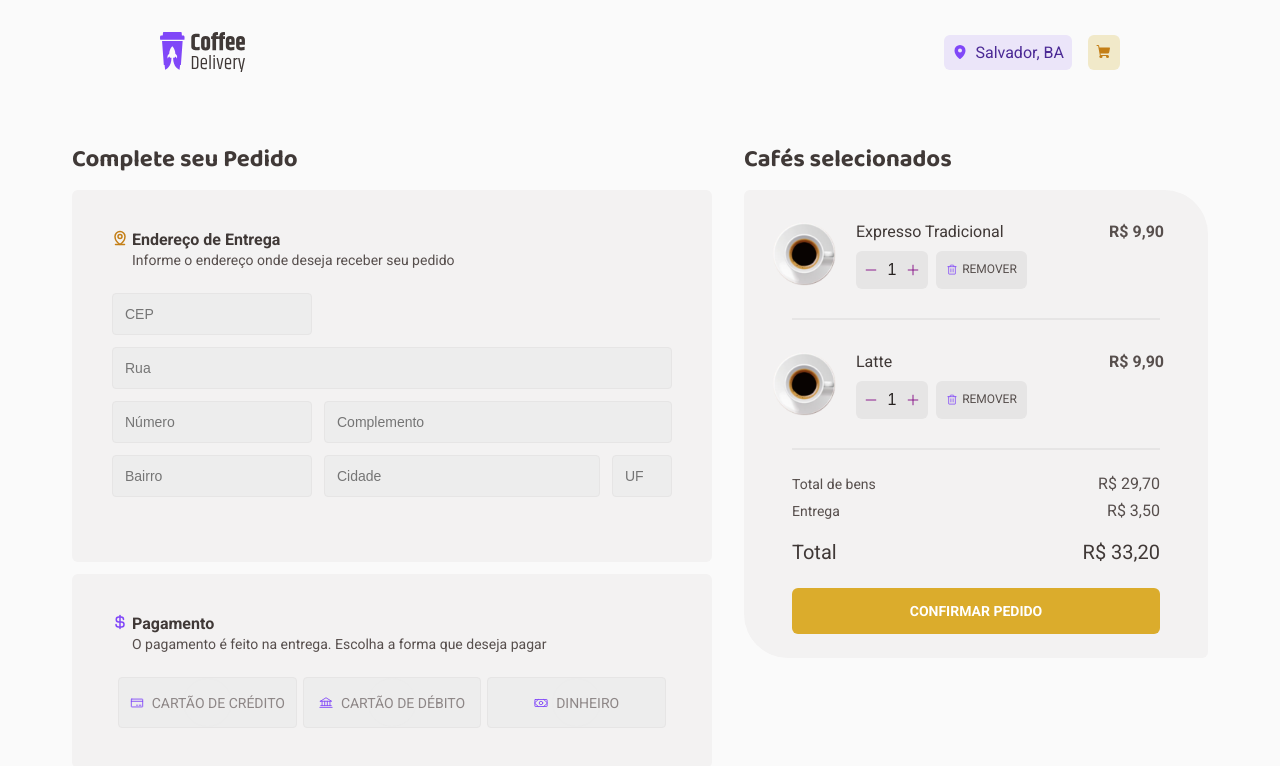
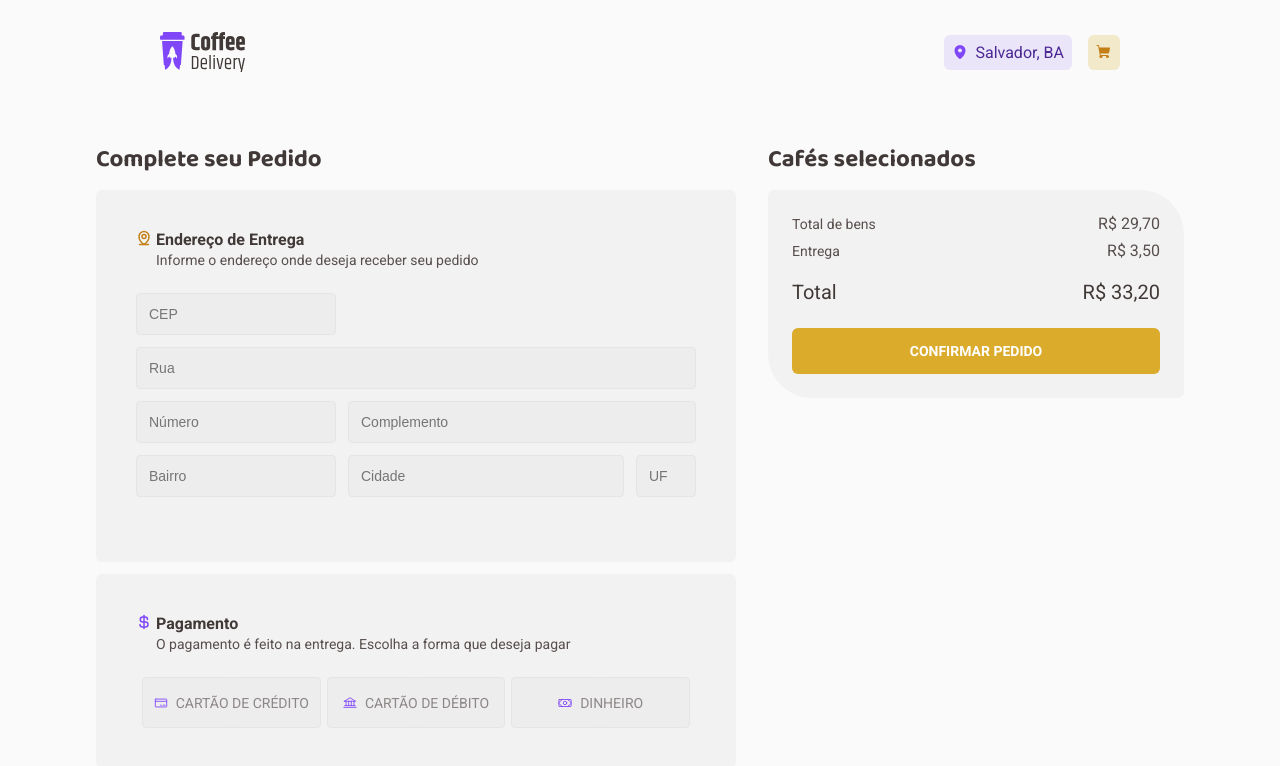
Before and after one commit to jairocket/project-02, a React (Vite) app: page /checkout in a window 1280 px wide. Shown: the top 766 px of the page. Built offline with nearby package versions, Linux system fonts and the light colour scheme.

Commit message:
feat(context): Add Context

```diff
--- a/src/App.tsx
+++ b/src/App.tsx
@@ -4,15 +4,17 @@ import { defaultTheme } from './styles/Themes/default'
 import { Header } from './components/Header'
 import { GlobalStyle } from './styles/globals'
 
-import { Main } from './pages/Main'
 import { Router } from './Router'
+import { CheckoutContextProvider } from './contexts/checkoutContext'
 
 function App() {
   return (
     <BrowserRouter>
       <ThemeProvider theme={defaultTheme}>
-        <Header />
-        <Router />
+        <CheckoutContextProvider>
+          <Header />
+          <Router />
+        </CheckoutContextProvider>
         <GlobalStyle />
       </ThemeProvider>
     </BrowserRouter>
--- a/src/components/CheckoutForm/index.tsx
+++ b/src/components/CheckoutForm/index.tsx
@@ -1,34 +1,30 @@
+import { useContext } from 'react'
+import { NavLink } from 'react-router-dom'
+import { CheckoutContext } from '../../contexts/checkoutContext'
 import { SelelectedItem } from '../SelectedItem'
 import { SubmitButton, Table, CheckoutContainer } from './styles'
 
-interface SelectedCoffee {
-  id: number
-  image: string
-  amount?: number
-  total: string
-  name: string
-}
+export function CheckoutForm() {
+  const { coffeeCart } = useContext(CheckoutContext)
 
-interface SelectedCoffeeList {
-  selected: SelectedCoffee[]
-}
-export function CheckoutForm({ selected }: SelectedCoffeeList) {
+  console.log(coffeeCart)
   return (
     <CheckoutContainer>
       <div>
-        {selected.map((coffee) => {
+        {coffeeCart.map((coffee) => {
           return (
-            <div key={coffee.id}>
+            <div key={coffee.name}>
               <SelelectedItem
                 name={coffee.name}
-                amount={coffee.amount}
-                total={coffee.total}
+                amount={coffee.coffeeUnits}
+                total={coffee.coffeeTotal}
                 image={coffee.image}
               />
             </div>
           )
         })}
       </div>
+
       <div>
         <Table>
           <tbody>
@@ -52,7 +48,9 @@ export function CheckoutForm({ selected }: SelectedCoffeeList) {
             </tr>
           </tfoot>
         </Table>
-        <SubmitButton type="submit">CONFIRMAR PEDIDO</SubmitButton>
+        <NavLink to={'/confirmation'}>
+          <SubmitButton type="button">CONFIRMAR PEDIDO</SubmitButton>
+        </NavLink>
       </div>
     </CheckoutContainer>
   )
--- a/src/components/CoffeeAmount/index.tsx
+++ b/src/components/CoffeeAmount/index.tsx
@@ -1,16 +1,46 @@
 import { Minus, Plus } from 'phosphor-react'
-import { InputButtonContainer } from './styles'
+import { Button, InputButtonContainer } from './styles'
+import { useForm, useFormContext } from 'react-hook-form'
+import { useContext } from 'react'
+import { CheckoutContext } from '../../contexts/checkoutContext'
+import { useCoffeeUnitsForm } from '../../contexts/formContext'
 
-interface CoffeeAmountInterface {
-  amount?: number
-}
+export function CoffeeAmount() {
+  const coffeeUnitsForm = useCoffeeUnitsForm()
 
-export function CoffeeAmount({ amount }: CoffeeAmountInterface) {
+  const { register, setValue, getValues } = useFormContext()
+
+  const handleIncreaseAmount = () => {
+    return getValues('amount') + 1
+  }
+
+  const handleDeCreaseAmount = () => {
+    if (getValues('amount') > 0) {
+      return getValues('amount') - 1
+    }
+    return 0
+  }
+
   return (
     <InputButtonContainer>
-      <Minus color="purple" />
-      <input type="number" disabled value={amount} />
-      <Plus color="purple" />
+      <Button
+        type={'button'}
+        onClick={() => setValue('amount', handleDeCreaseAmount())}
+      >
+        <Minus color="purple" />
+      </Button>
+      <input
+        type="number"
+        min={0}
+        disabled
+        {...register('amount', { valueAsNumber: true })}
+      />
+      <Button
+        type={'button'}
+        onClick={() => setValue('amount', handleIncreaseAmount())}
+      >
+        <Plus color="purple" />
+      </Button>
     </InputButtonContainer>
   )
 }
--- a/src/components/CoffeeAmount/styles.ts
+++ b/src/components/CoffeeAmount/styles.ts
@@ -32,3 +32,6 @@ export const InputButtonContainer = styled.div`
     color: ${(props) => props.theme['title']};
   }
 `
+export const Button = styled.button`
+  border: 0;
+`
--- a/src/components/CoffeeCard/index.tsx
+++ b/src/components/CoffeeCard/index.tsx
@@ -1,5 +1,8 @@
 import { ShoppingCart } from 'phosphor-react'
 import { CoffeeAmount } from '../CoffeeAmount'
+import { useNavigate } from 'react-router-dom'
+import { useCoffeeUnitsForm } from '../../contexts/formContext'
+
 import {
   CoffeeCardContainer,
   CoffeeImageContainer,
@@ -8,6 +11,9 @@ import {
   FormContainer,
   CheckoutButtonContainer,
 } from './styles'
+import { FormProvider } from 'react-hook-form'
+import { useContext } from 'react'
+import { CheckoutContext } from '../../contexts/checkoutContext'
 
 export interface CoffeeCardProps {
   image: string
@@ -17,14 +23,25 @@ export interface CoffeeCardProps {
   price: string
   amount?: number
 }
+
 export function CoffeeCard({
   image,
   tags,
   name,
   description,
   price,
-  amount,
 }: CoffeeCardProps) {
+  const { addCoffeeToCart } = useContext(CheckoutContext)
+  const navigate = useNavigate()
+  const coffeeUnitsForm = useCoffeeUnitsForm()
+
+  const { handleSubmit } = coffeeUnitsForm
+
+  const onSubmit = (data: { amount: number }) => {
+    addCoffeeToCart(name, data.amount)
+    navigate('/checkout')
+  }
+
   return (
     <CoffeeCardContainer>
       <CoffeeImageContainer>
@@ -37,12 +54,16 @@ export function CoffeeCard({
       </TagsContainer>
       <h6>{name}</h6>
       <p>{description}</p>
-      <FormContainer>
+
+      <FormContainer onSubmit={handleSubmit(onSubmit)}>
         <p>
           R$ <span>{`${price}`}</span>
         </p>
         <InputContainer>
-          <CoffeeAmount amount={amount} />
+          <FormProvider {...coffeeUnitsForm}>
+            <CoffeeAmount />
+          </FormProvider>
+
           <CheckoutButtonContainer>
             <ShoppingCart color="white" weight="fill" />{' '}
           </CheckoutButtonContainer>
--- a/src/components/SelectedItem/index.tsx
+++ b/src/components/SelectedItem/index.tsx
@@ -1,6 +1,7 @@
 import { Trash } from 'phosphor-react'
 import { CoffeeAmount } from '../CoffeeAmount'
 import { defaultTheme } from '../../styles/Themes/default'
+import { useCoffeeUnitsForm } from '../../contexts/formContext'
 import {
   ItemDataContainer,
   InputButtonContainer,
@@ -10,6 +11,9 @@ import {
   ImageDataContainer,
   PriceContainer,
 } from './styles'
+import { useContext } from 'react'
+import { CheckoutContext } from '../../contexts/checkoutContext'
+import { FormProvider } from 'react-hook-form'
 
 interface SelectedCoffee {
   id?: number
@@ -19,7 +23,10 @@ interface SelectedCoffee {
   name: string
 }
 
-export function SelelectedItem({ image, amount, total, name }: SelectedCoffee) {
+export function SelelectedItem({ image, total, name }: SelectedCoffee) {
+  const { removeCoffeeFromCart } = useContext(CheckoutContext)
+  const coffeeUnitsForm = useCoffeeUnitsForm()
+
   return (
     <ItemContainer>
       <ItemDataContainer>
@@ -30,8 +37,10 @@ export function SelelectedItem({ image, amount, total, name }: SelectedCoffee) {
           <div>
             <CoffeeTitle>{name}</CoffeeTitle>
             <InputButtonContainer>
-              <CoffeeAmount amount={amount} />
-              <button type="button">
+              <FormProvider {...coffeeUnitsForm}>
+                <CoffeeAmount />
+              </FormProvider>
+              <button type="button" onClick={() => removeCoffeeFromCart(name)}>
                 <Trash color={defaultTheme.purple} />
                 REMOVER
               </button>
--- /dev/null
+++ b/src/contexts/checkoutContext.tsx
@@ -0,0 +1,61 @@
+import { createContext, ReactNode, useState } from 'react'
+import { menu } from '../menu-data'
+
+interface SelectedCoffeeData {
+  coffeeCart: SelectedCoffee[]
+  addCoffeeToCart: (name: string, cofeeUnits: number) => void
+  removeCoffeeFromCart: (name: string) => void
+}
+
+interface SelectedCoffee {
+  coffeeUnits: number
+  coffeeTotal: string
+  name: string
+  image: string
+}
+
+interface CheckoutContextProviderProps {
+  children: ReactNode
+}
+
+export const CheckoutContext = createContext({} as SelectedCoffeeData)
+
+export const CheckoutContextProvider = ({
+  children,
+}: CheckoutContextProviderProps) => {
+  const [coffeeCart, setCoffeeCart] = useState([] as SelectedCoffee[])
+
+  const addCoffeeToCart = (name: string, coffeeUnits: number) => {
+    // const [coffee] = coffeeCart.filter((item) => name === item.name)
+
+    // if (!coffee) {
+    const [selectedCoffee] = menu.filter((item) => name === item.name)
+    const coffeeTotal = () => coffeeUnits * 9.9
+    const newCoffee = {
+      coffeeUnits,
+      coffeeTotal: `${coffeeTotal()}0`,
+      name: selectedCoffee.name,
+      image: selectedCoffee.image,
+    }
+
+    setCoffeeCart([...coffeeCart, newCoffee])
+    console.log(coffeeCart)
+    // }
+
+    // coffee.coffeeUnits = coffeeUnits
+    // setCoffeeCart([...coffeeCart, coffee])
+  }
+
+  const removeCoffeeFromCart = (name: string) => {
+    const newCart = coffeeCart.filter((item) => name !== item.name)
+    setCoffeeCart(newCart)
+  }
+
+  return (
+    <CheckoutContext.Provider
+      value={{ coffeeCart, addCoffeeToCart, removeCoffeeFromCart }}
+    >
+      {children}
+    </CheckoutContext.Provider>
+  )
+}
--- /dev/null
+++ b/src/contexts/formContext.tsx
@@ -0,0 +1,9 @@
+import { useForm } from 'react-hook-form'
+
+export const useCoffeeUnitsForm = () => {
+  return useForm({
+    defaultValues: {
+      amount: 0,
+    },
+  })
+}
--- a/src/pages/Checkout/index.tsx
+++ b/src/pages/Checkout/index.tsx
@@ -5,14 +5,12 @@ import { CheckoutForm } from '../../components/CheckoutForm'
 
 const selectedCoffee = [
   {
-    id: 1,
     name: 'Expresso Tradicional',
     amount: 1,
     total: '9,90',
     image: tradicional,
   },
   {
-    id: 6,
     name: `Latte`,
     amount: 1,
     total: '9,90',
@@ -30,7 +28,7 @@ export function Checkout() {
       <div>
         <h2>Cafés selecionados</h2>
         <CheckoutSummary>
-          <CheckoutForm selected={selectedCoffee} />
+          <CheckoutForm />
         </CheckoutSummary>
       </div>
     </Container>
```
